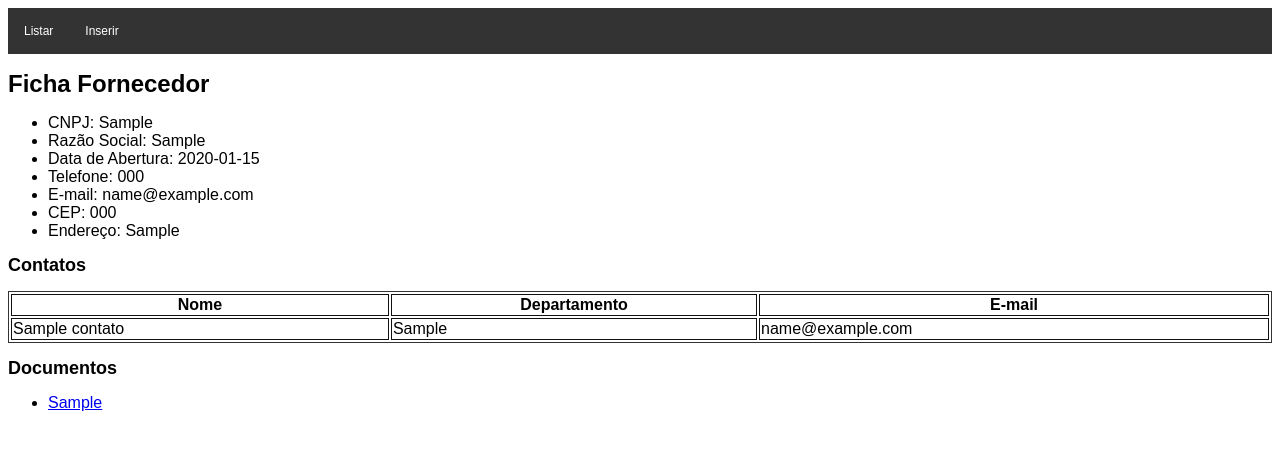
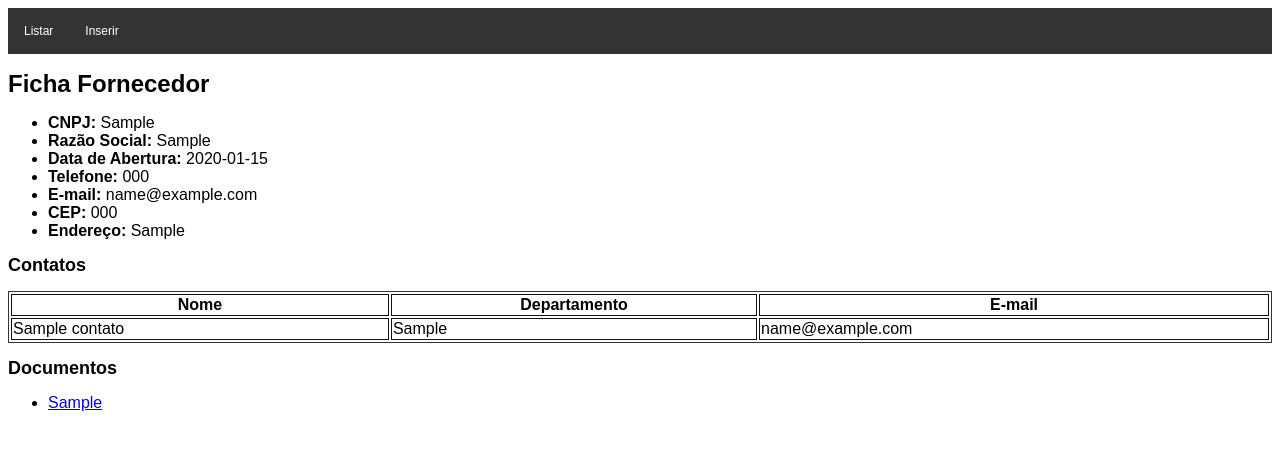
Before and after one commit to jcrodrigues87/teste-pratico-04, a PHP site: page /ficha_fornecedor.php?fornecedor_id=1 in a window 1280 px wide. Shown: the top 450 px of the page. Run offline with PHP 8.4, Linux system fonts and the light colour scheme; tables that the repository leaves empty hold one stand-in row (values such as "Sample post").

Commit message:
mexendo com estilo da ficha do fornecedor

```diff
--- a/ficha_fornecedor.php
+++ b/ficha_fornecedor.php
@@ -46,13 +46,13 @@ if (!$erro) {
     ?>
 
     <ul class="ficha">
-        <li>CNPJ: <?= $fornecedor["cnpj"]?></li>
-        <li>Razão Social: <?= $fornecedor["razao_social"]?></li>
-        <li>Data de Abertura: <?= $fornecedor["data_abertura"]?></li>
-        <li>Telefone: <?= $fornecedor["telefone"]?></li>
-        <li>E-mail: <?= $fornecedor["email"]?></li>
-        <li>CEP: <?= $fornecedor["cep"]?></li>
-        <li>Endereço: <?= $fornecedor["endereco"]?></li>
+        <li><b>CNPJ:</b> <?= $fornecedor["cnpj"]?></li>
+        <li><b>Razão Social:</b> <?= $fornecedor["razao_social"]?></li>
+        <li><b>Data de Abertura:</b> <?= $fornecedor["data_abertura"]?></li>
+        <li><b>Telefone:</b> <?= $fornecedor["telefone"]?></li>
+        <li><b>E-mail:</b> <?= $fornecedor["email"]?></li>
+        <li><b>CEP:</b> <?= $fornecedor["cep"]?></li>
+        <li><b>Endereço:</b> <?= $fornecedor["endereco"]?></li>
     </ul>
 
     <h2>Contatos</h2>
@@ -100,7 +100,7 @@ if (!$erro) {
 
     $documentos_result = $mysqli->query($query);
 
-    echo "<ul class='ficha'>";
+    echo "<ul class='documentos'>";
 
     $nenhum = true;
 
--- a/inc/style.css
+++ b/inc/style.css
@@ -44,6 +44,6 @@ label.fornecedor, label.documentos {
     color: red;
 }
 
-ul.ficha li {
+ul.ficha li, ul.documentos li {
   font-size: 12pt;
 }
```
